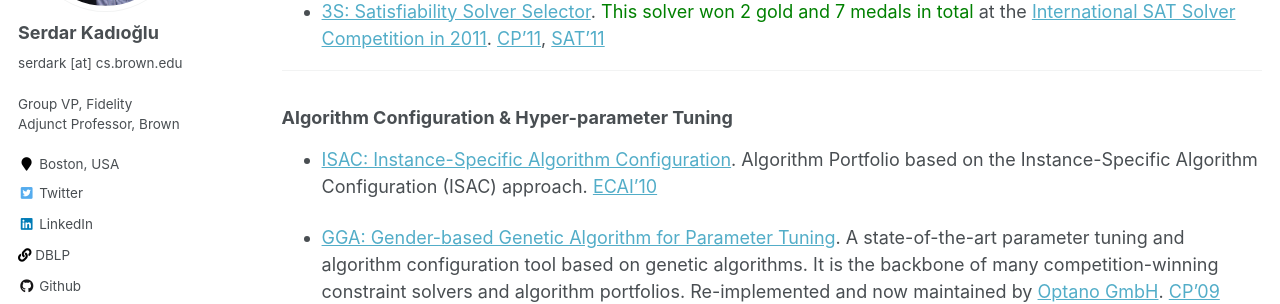
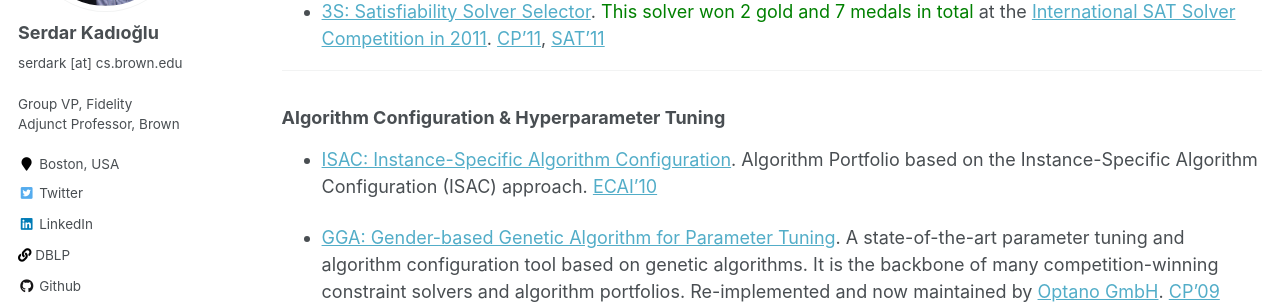
Before and after one commit to skadio/skadio.github.io, a Jekyll site: the page built from _pages/software.md, in a window 1280 px wide and 900 px high, scrolled down 1234 px. Shown: the part 219-523 px from the top of the window. Built offline with Jekyll 4.4.1, drawn with Linux system fonts in a browser that asks for light colours.

Commit message:
Update software.md

```diff
--- a/_pages/software.md
+++ b/_pages/software.md
@@ -55,7 +55,7 @@ author_profile: true
 
 ---
 
-### Algorithm Configuration & Hyper-parameter Tuning
+### Algorithm Configuration & Hyperparameter Tuning
 
 - [ISAC: Instance-Specific Algorithm Configuration](https://sites.google.com/site/yurimalitsky/downloads). Algorithm Portfolio based on the Instance-Specific Algorithm Configuration (ISAC) approach. [ECAI'10](https://ebooks.iospress.nl/publication/5873)
 
```
